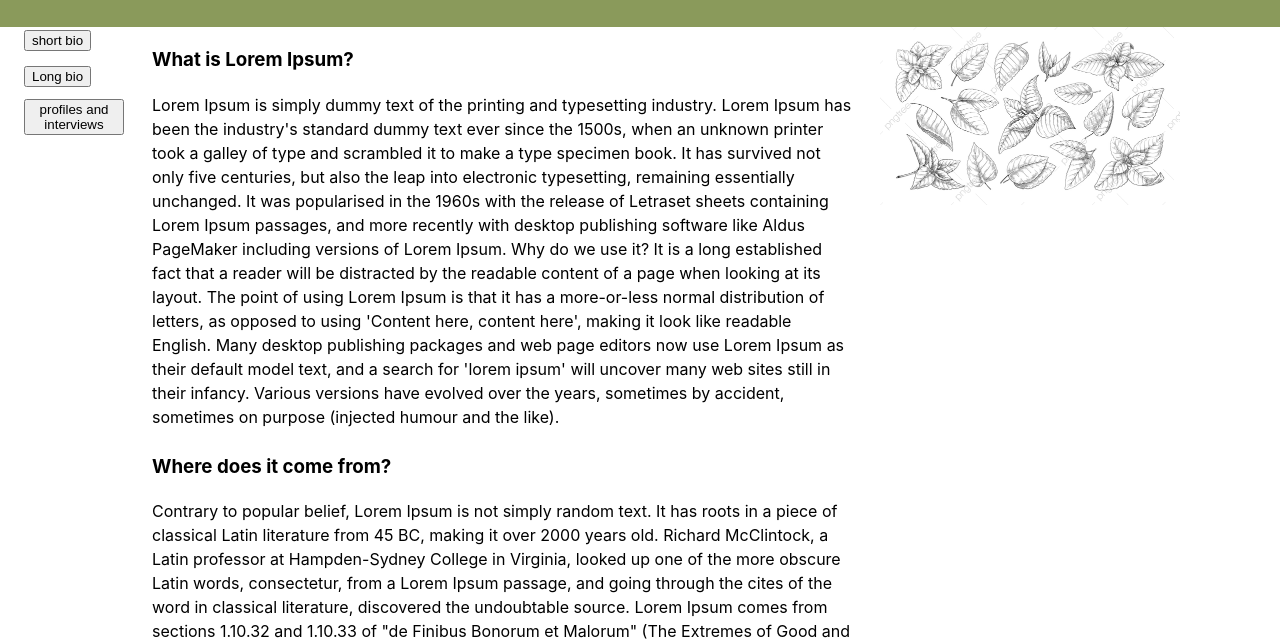
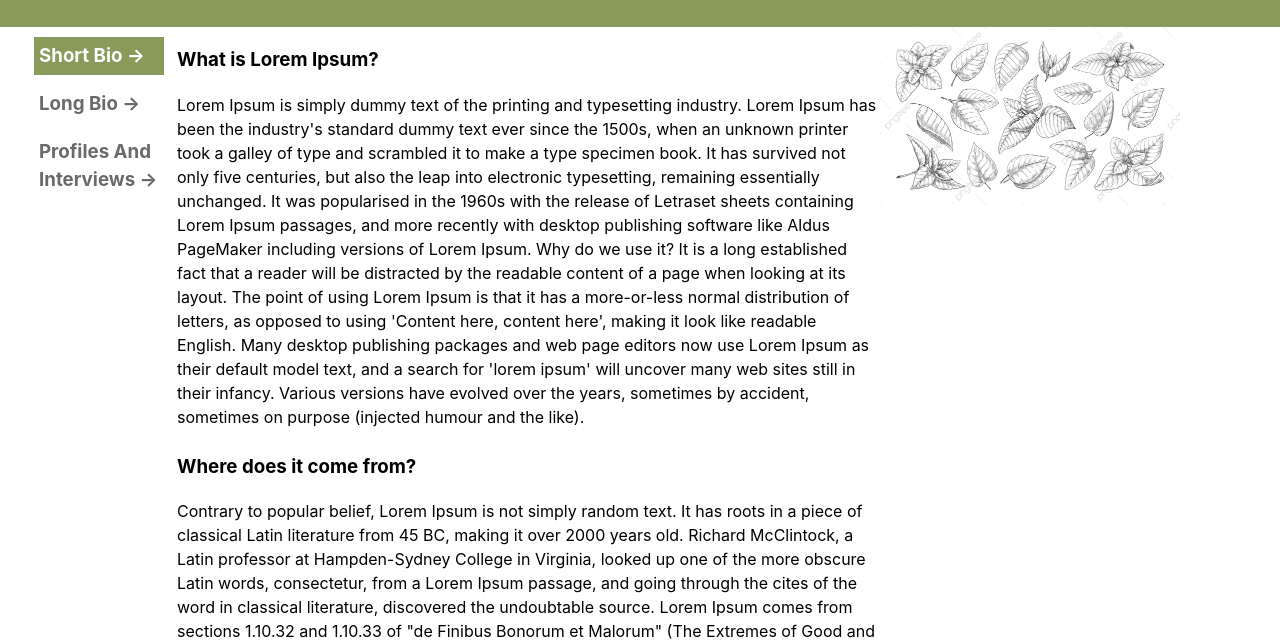
Before and after one commit to robol/margheritagragliait, a Gatsby site: page /biografia in a window 1280 px wide. Shown: the part 159-800 px from the top of the page. Built offline with nearby package versions, Linux system fonts and the light colour scheme; Gatsby itself is replaced by a stand-in of ours.

Commit message:
Bio page

```diff
--- a/src/components/index.module.css
+++ b/src/components/index.module.css
@@ -77,7 +77,7 @@
   justify-content: space-between;
 }
 .bioIndexer {
-  width: 100px;
+  width: 150px;
   height: 100%;
 }
 .bioParagraph {
@@ -92,6 +92,7 @@
 @media screen and (max-width: 480px) {
   .bioContainer {
     flex-wrap: wrap;
+    padding: 15px;
   }
   .desktopOnly {
     display: none !important;
--- a/src/pages/biografia.js
+++ b/src/pages/biografia.js
@@ -1,6 +1,6 @@
 import * as styles from "../components/index.module.css"
 
-import React, { useRef } from "react"
+import React, { useRef, useState } from "react"
 
 import Layout from "../components/layout"
 import { Link } from "gatsby"
@@ -11,19 +11,29 @@ const Biografia = () => {
   const shortBioRef = useRef()
   const longBioRef = useRef()
   const profilesRef = useRef()
+  const [bg, changeBGColor] = useState("short bio")
 
   const indexItems = [
     {
       label: "short bio",
-      fc: () => shortBioRef?.current?.scrollIntoView(),
+      fc: () => {
+        changeBGColor("short bio")
+        shortBioRef?.current?.scrollIntoView()
+      },
     },
     {
       label: "Long bio",
-      fc: () => longBioRef?.current?.scrollIntoView(),
+      fc: () => {
+        changeBGColor("Long bio")
+        longBioRef?.current?.scrollIntoView()
+      },
     },
     {
       label: "profiles and interviews",
-      fc: () => profilesRef?.current?.scrollIntoView(),
+      fc: () => {
+        changeBGColor("profiles and interviews")
+        profilesRef?.current?.scrollIntoView()
+      },
     },
   ]
   return (
@@ -42,8 +52,19 @@ const Biografia = () => {
       <div className={styles.bioContainer}>
         <ul className={styles.bioIndexer}>
           {indexItems.map(el => (
-            <li style={{ color: `var( --color-text-gray)` }}>
-              <button onClick={el.fc}>{el.label}</button>
+            <li
+              style={{
+                color: bg == el.label ? "white" : `var( --color-text-gray)`,
+                cursor: "pointer",
+                textTransform: "capitalize",
+                backgroundColor: bg == el.label ? `var(--color-primary)` : "",
+                padding: 5,
+                margin: 10,
+              }}
+            >
+              <h3 style={{ margin: 0 }} onClick={el.fc}>
+                {el.label} →
+              </h3>
             </li>
           ))}
         </ul>
```
